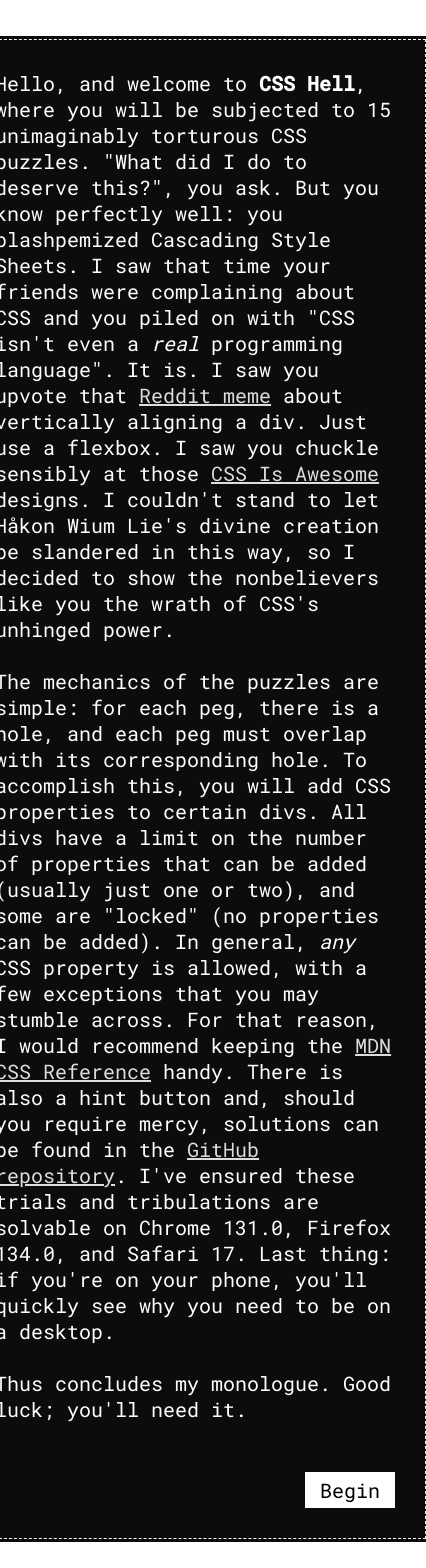
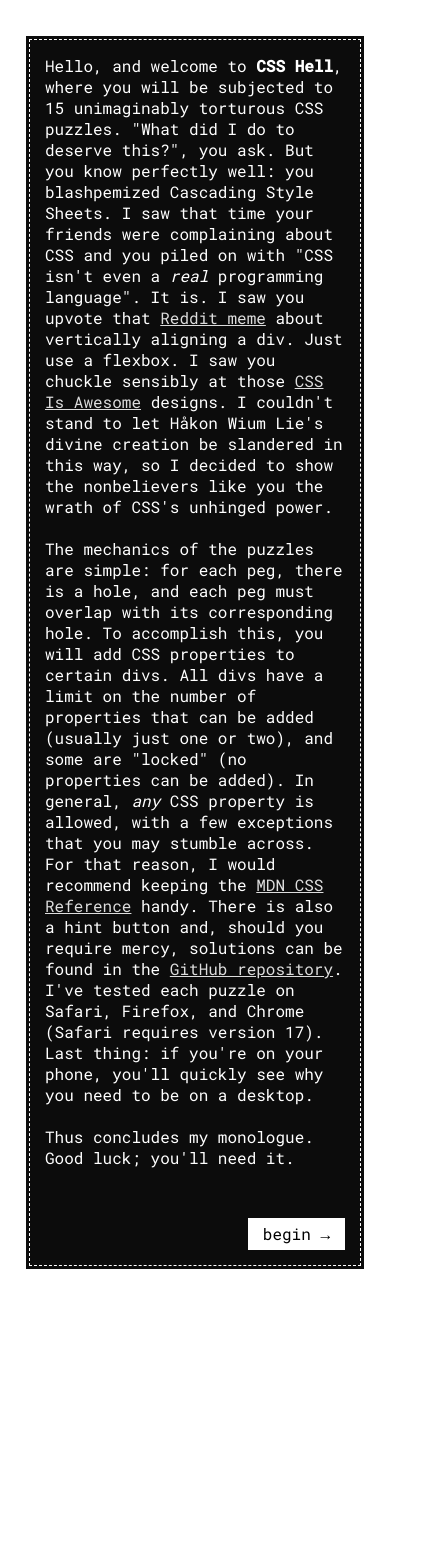
Before and after one commit to marcos-acosta/css-hell, a React (Create React App) app: page / in a window 390 px wide. Shown: the top 1568 px of the page, 426 px wide, since content can reach past the window. After the commit the page ends 1305 px from the top, so only its background shows below. Built offline with nearby package versions, Linux system fonts and the light colour scheme.

Commit message:
Update monologue so that it looks fine on mobile

```diff
--- a/src/components/OpeningLore/OpeningLore.js
+++ b/src/components/OpeningLore/OpeningLore.js
@@ -58,15 +58,15 @@ export default function OpeningLore(props) {
           >
             GitHub repository
           </a>
-          . I've ensured these trials and tribulations are solvable on Chrome
-          131.0, Firefox 134.0, and Safari 17. Last thing: if you're on your
-          phone, you'll quickly see why you need to be on a desktop.
+          . I've tested each puzzle on Safari, Firefox, and Chrome (Safari
+          requires version 17). Last thing: if you're on your phone, you'll
+          quickly see why you need to be on a desktop.
           <br />
           <br />
           Thus concludes my monologue. Good luck; you'll need it.
         </div>
         <button onClick={props.toMainMenu} className={styles.doneButton}>
-          Begin
+          begin →
         </button>
       </div>
     </div>
--- a/src/components/OpeningLore/OpeningLore.module.css
+++ b/src/components/OpeningLore/OpeningLore.module.css
@@ -21,10 +21,10 @@
 }
 
 .openingLoreIntro {
-  font-size: 20px;
-  width: max(400px, 40%);
+  font-size: clamp(16px, 1.5vw, 20px);
+  width: max(300px, 40%);
   background-color: rgb(12, 12, 12);
-  padding: 30px;
+  padding: clamp(15px, 1vw, 30px);
   outline: 3px solid rgb(12, 12, 12);
   border: 1px dashed white;
   color: white;
@@ -34,7 +34,7 @@
   background-color: white;
   margin-top: 50px;
   border: none;
-  font-size: 20px;
+  font-size: clamp(16px, 1.5vw, 20px);
   padding: 5px;
   padding-left: 15px;
   padding-right: 15px;
```
